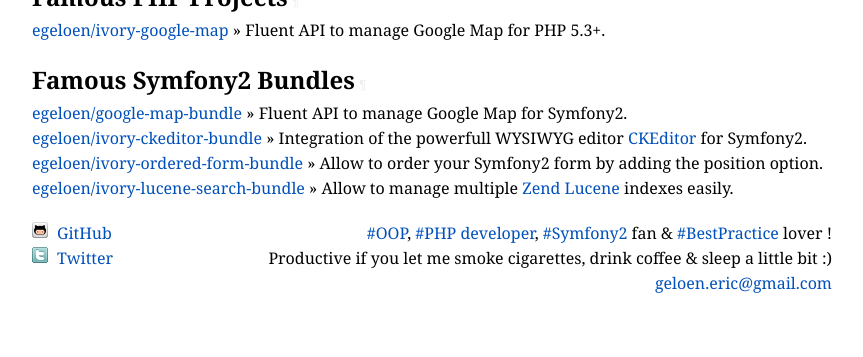
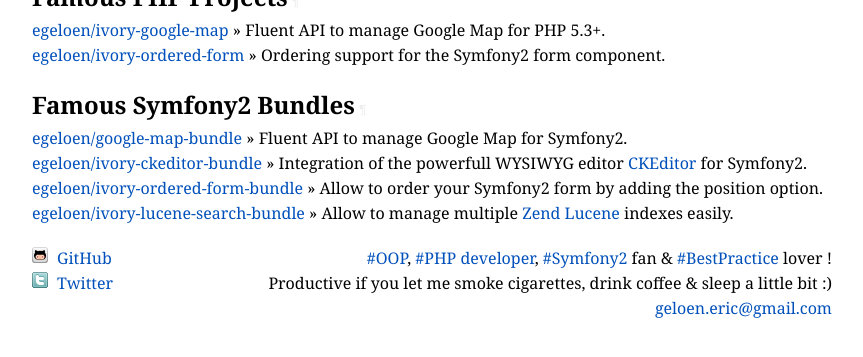
Before and after one commit to egeloen/egeloen.github.io, a Jekyll site: the page built from index.html, in a window 1280 px wide, cut to the strip 324-681 px from the top of the page. Shown: the whole strip, without its empty margins (208-1071 px from the left). Built offline with Jekyll 4.4.1, drawn with Linux system fonts in a browser that asks for light colours; nearby versions of some CDN libraries.

Commit message:
[Home] Add ivory-ordered-form as famous PHP projects

```diff
--- a/index.html
+++ b/index.html
@@ -17,6 +17,9 @@
     <li>
         <a href="{{ page.my_github }}/ivory-google-map">egeloen/ivory-google-map</a> &raquo; Fluent API to manage Google Map for PHP 5.3+.
     </li>
+    <li>
+        <a href="{{ page.my_github }}/ivory-ordered-form">egeloen/ivory-ordered-form</a> &raquo; Ordering support for the Symfony2 form component.
+    </li>
 </ul>
 
 <h2>Famous Symfony2 Bundles</h2>
```
